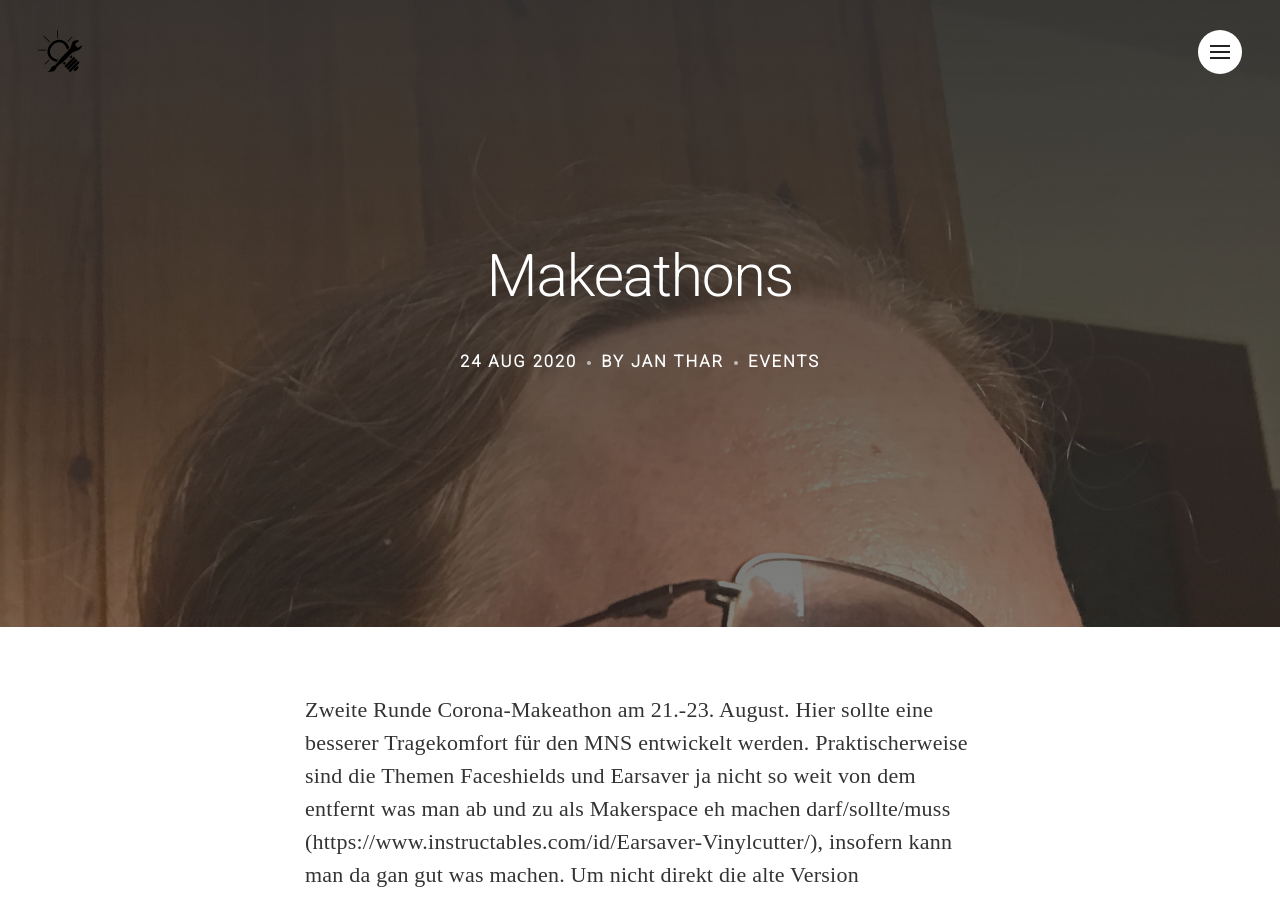
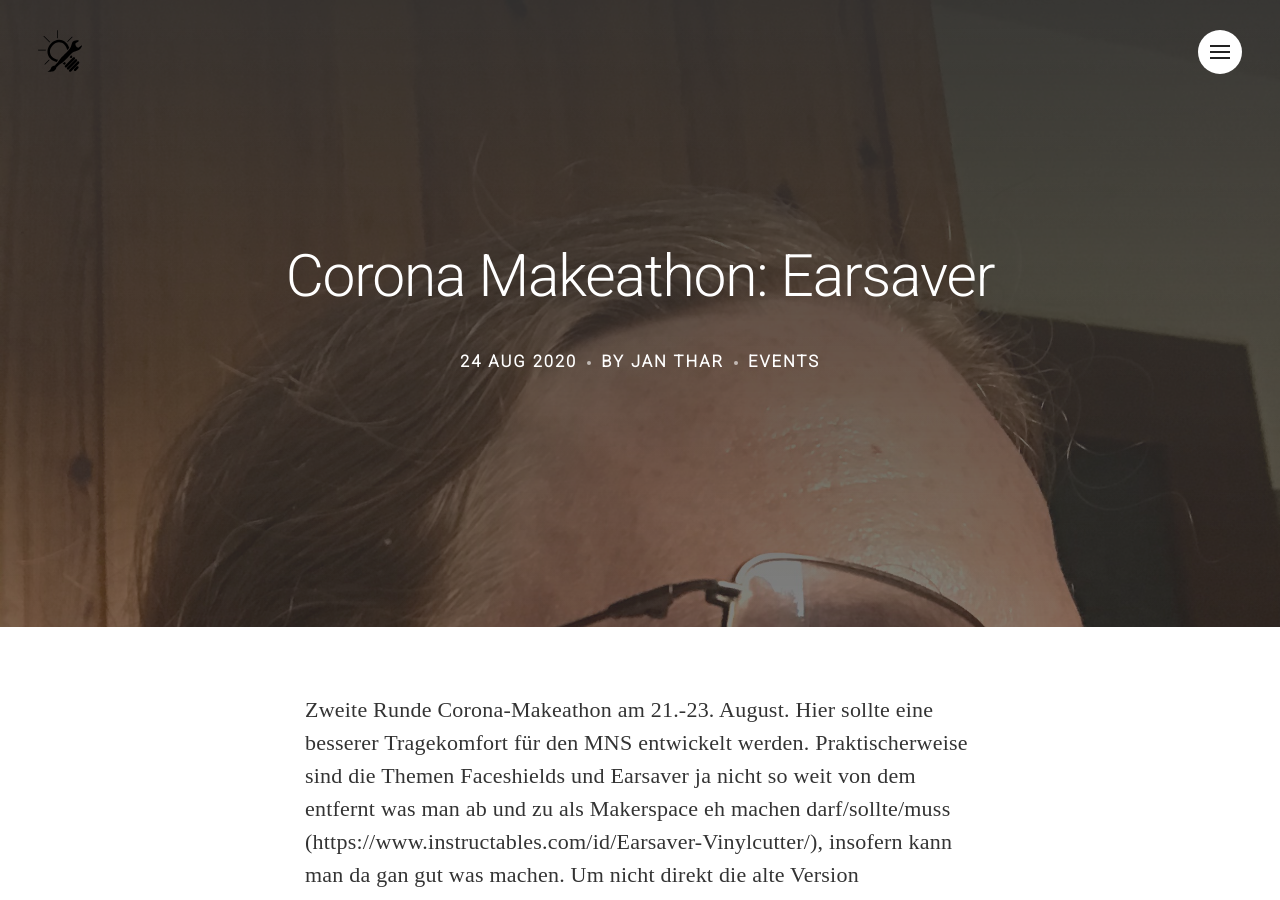
Before and after one commit to FreieMaker/FreieMaker.github.io, a Jekyll site: the page built from _posts/2020-08-24-CoronaMakeathon2.markdown, in a window 1280 px wide and 900 px high. Built offline with Jekyll 4.4.1, drawn with Linux system fonts in a browser that asks for light colours; nearby versions of some CDN libraries; some web fonts are replaced.

Commit message:
Update 2020-08-24-CoronaMakeathon2.markdown

```diff
--- a/_posts/2020-08-24-CoronaMakeathon2.markdown
+++ b/_posts/2020-08-24-CoronaMakeathon2.markdown
@@ -1,6 +1,6 @@
 ---
 layout: post
-title:  "Makeathons"
+title:  "Corona Makeathon: Earsaver"
 date:   2020-08-24 00:16:00
 author: "Jan Thar"
 last_modified_at:  2020-08-24 00:16:00
```
